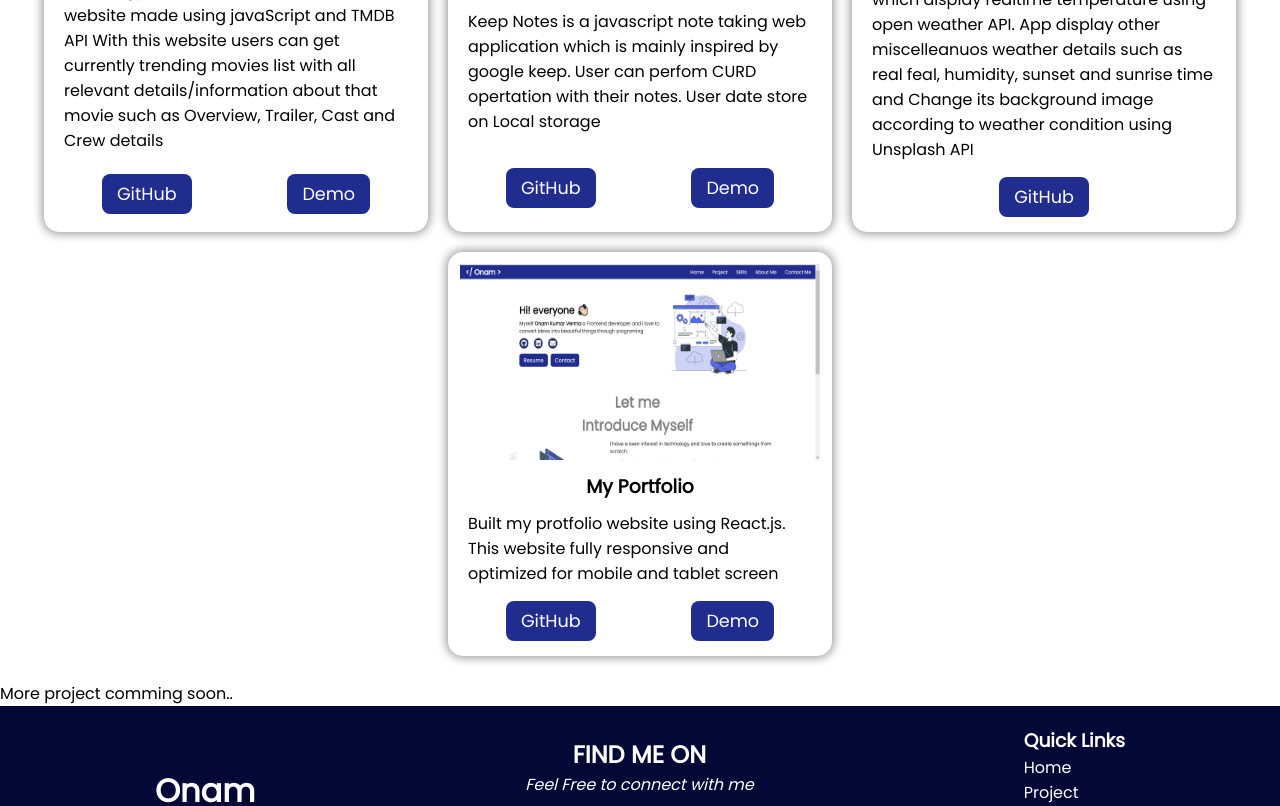
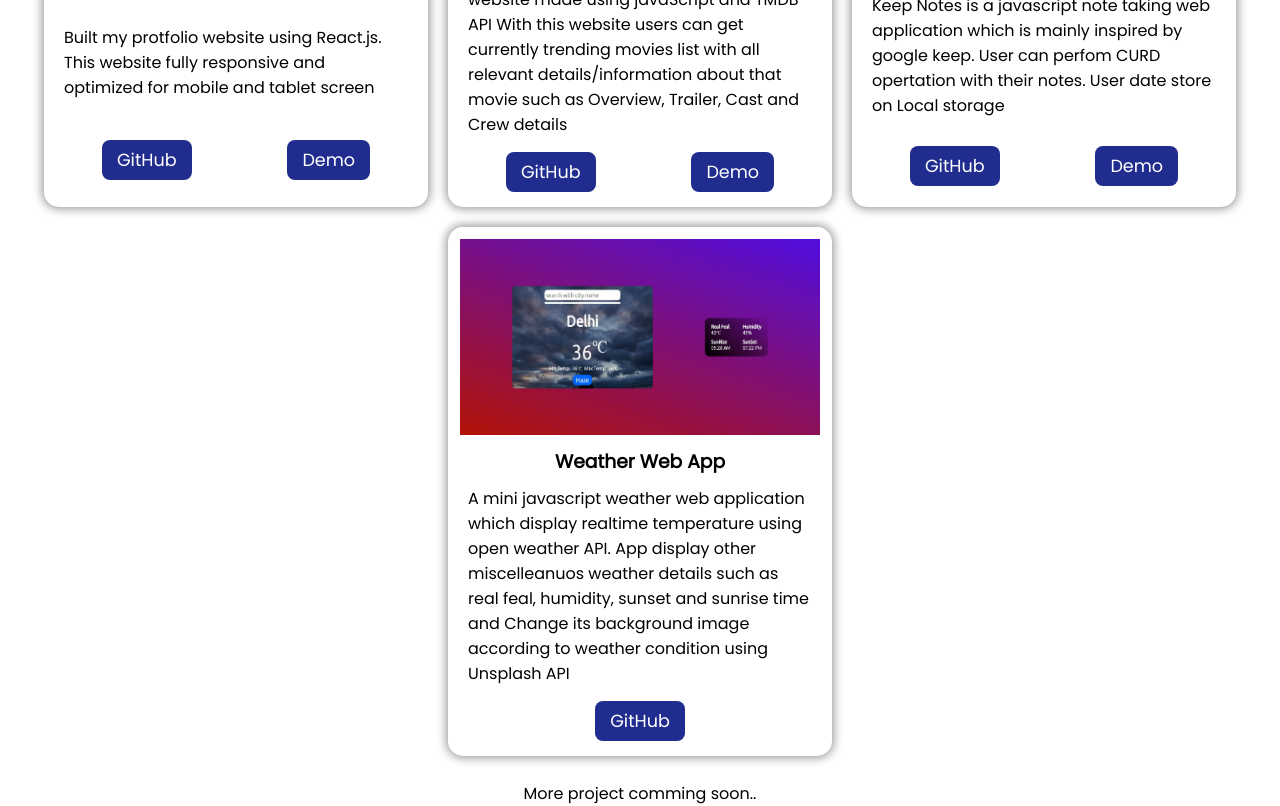
Before and after one commit to onamkrverma/Portfolio, a React (Create React App) app: page /projects in a window 1280 px wide. Shown: the part 700-1506 px from the top of the page. Built offline with nearby package versions, Linux system fonts and the light colour scheme.

Commit message:
embed resume pdf and other changes

```diff
--- a/src/App.css
+++ b/src/App.css
@@ -281,6 +281,11 @@ input.resumeBtn {
 }
 
 /* Project section */
+.projectContainer p:last-child {
+  text-align: center;
+  margin: 8px 0;
+}
+
 .project {
   display: flex;
   justify-content: center;
--- a/src/App.js
+++ b/src/App.js
@@ -12,6 +12,7 @@ import {
   Route,
 } from "react-router-dom";
 import Footer from './components/Footer';
+import PdfView from './components/PdfView';
 
 function App() {
   return (
@@ -22,6 +23,7 @@ function App() {
     <Routes>
     <Route path="/" element={<Home/>}/>
     <Route path="/about" element={<About/>}/>
+    <Route path="/resume" element={<PdfView/>}/>
     <Route path="/projects" element={<ProjectList/>}/>
     <Route path="/skills" element={<Skills/>}/>
     <Route path="/contact" element={<Contact/>}/>
--- a/src/assets/projectData.json
+++ b/src/assets/projectData.json
@@ -1,11 +1,11 @@
 [
     {
         "id": "1",
-        "title": "MOVIElogy",
-        "description": "Movielogy is An awesome movie details website made using javaScript and TMDB API With this website users can get currently trending movies list with all relevant details/information about that movie such as Overview, Trailer, Cast and Crew details",
-        "image": "image/movielogy.jpg",
-        "github":"https://github.com/onamkrverma/Movielogy",
-        "demo" : "https://movielogy22.netlify.app/"
+        "title": "Weather Web App",
+        "description": "A mini javascript weather web application which display realtime temperature using open weather API. App display other miscelleanuos weather details such as real feal, humidity, sunset and sunrise time and Change its background image according to weather condition using Unsplash API",
+        "image": "image/weather.jpeg",
+        "github": "https://github.com/onamkrverma/Weather-web-app",
+        "demo" : ""
     },
     {
         "id": "2",
@@ -16,12 +16,14 @@
         "demo" : "https://keepnotes22.netlify.app/"
     },
     {
+
+
         "id": "3",
-        "title": "Weather Web App",
-        "description": "A mini javascript weather web application which display realtime temperature using open weather API. App display other miscelleanuos weather details such as real feal, humidity, sunset and sunrise time and Change its background image according to weather condition using Unsplash API",
-        "image": "image/weather.jpeg",
-        "github": "https://github.com/onamkrverma/Weather-web-app",
-        "demo" : ""
+        "title": "MOVIElogy",
+        "description": "Movielogy is An awesome movie details website made using javaScript and TMDB API With this website users can get currently trending movies list with all relevant details/information about that movie such as Overview, Trailer, Cast and Crew details",
+        "image": "image/movielogy.jpg",
+        "github":"https://github.com/onamkrverma/Movielogy",
+        "demo" : "https://movielogy22.netlify.app/"
     },
     {
         "id": "4",
--- a/src/components/Home.js
+++ b/src/components/Home.js
@@ -6,6 +6,9 @@ import { useNavigate } from "react-router-dom";
 const Home = () => {
     let navigate = useNavigate();
 
+    const redirectResume = () => {
+        navigate('/resume')
+    }
     const redirectAbout = () => {
         navigate('/about')
     }
@@ -19,7 +22,7 @@ const Home = () => {
             <div className="introBox">
                 <div className="intro">
                     <h1>Hi! everyone <span className="wavingHand">👋🏻</span></h1>
-                    <p>Myself <strong>Onam Kumar Verma</strong> a Frontend developer and I love to convert ideas into beautiful things through programing</p>
+                    <p>Myself <strong>Onam Kumar Verma</strong> a Frontend developer and I love to convert ideas into beautiful things through programming</p>
 
                     <div className="socialIcons ">
                         <a href="https://github.com/onamkrverma/" target="_blank" rel="noopener noreferrer" title='github'><i className="fa-brands fa-github github"></i></a>
@@ -27,7 +30,7 @@ const Home = () => {
                         <a href="https://mail.google.com/mail/?view=cm&fs=1&tf=1&to=onamkrverma@gmail.com/" target="_blank"  rel="noopener noreferrer" title='mail'><i className="fa-solid fa-envelope"></i></a>
                     </div>
                     <div className="btn">
-                        <input type="button" value="Resume" className="resumeBtn" />
+                        <input type="button" onClick={redirectResume} value="Resume" className="resumeBtn" />
                         <input type="button" onClick={redirectContact} value="Contact" className="contactBtn" />
                     </div>
 
--- a/src/components/Navbar.js
+++ b/src/components/Navbar.js
@@ -14,7 +14,7 @@ const Navbar = () => {
   return (
     <div>
         <header className="headerSection">
-        <nav className="navBar" style={{height: menue?"280px":"43px"}}>
+        <nav className="navBar" style={{height: menue?"245px":"43px"}}>
             <div className="leftNav">
                 <div className="logo">
                     <Link to="/"><h1>{"</ Onam >"}</h1></Link>
--- /dev/null
+++ b/src/components/PdfView.js
@@ -0,0 +1,12 @@
+import React from 'react'
+import pdf from '../assets/Resume.pdf'
+
+const PdfView = () => {
+  return (
+    <div className='pdfView'>
+        <iframe src={pdf} title="resume" width="100%" height="800" frameBorder="0" ></iframe>
+    </div>
+  )
+}
+
+export default PdfView
--- a/src/components/ProjectList.js
+++ b/src/components/ProjectList.js
@@ -3,6 +3,8 @@ import Projects from './Projects'
 import ProjectData from '../assets/projectData.json'
 
 const ProjectList = () => {
+  ProjectData.sort((a,b)=> b.id - a.id );
+
   return (
     <>
     <Projects projectData={ProjectData}/>
--- a/src/components/Projects.js
+++ b/src/components/Projects.js
@@ -6,7 +6,7 @@ const Projects = (props) => {
 
   return (
     <>
-        <div className="projectContainer" id="projects">
+        <div className="projectContainer" >
             <h1 className="heading">Projects</h1>
             <div className="projectVectorImg">
                 <img src={projectVectorImg} alt="project vector img" />
--- a/src/responsive.css
+++ b/src/responsive.css
@@ -3,7 +3,6 @@
     .navBar{
         flex-direction: column;
        justify-content: flex-start;
-       transition: all 0.5s ease-out;
     }
     .rightNav{
         display: none;
```
Also changed, not shown: 1 other file (tests, documents, lock files or other folders).
